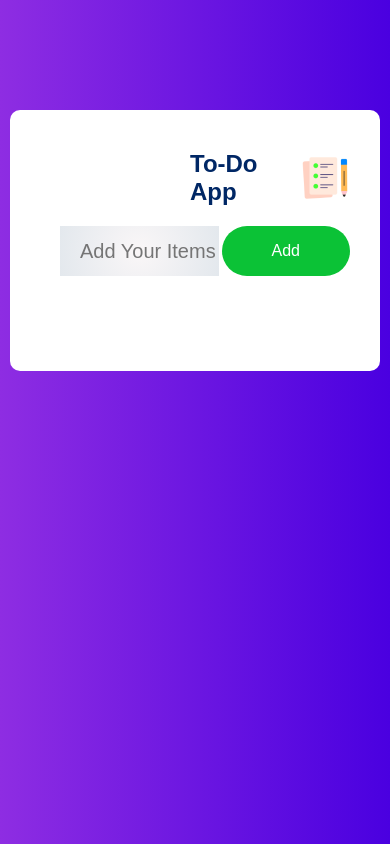
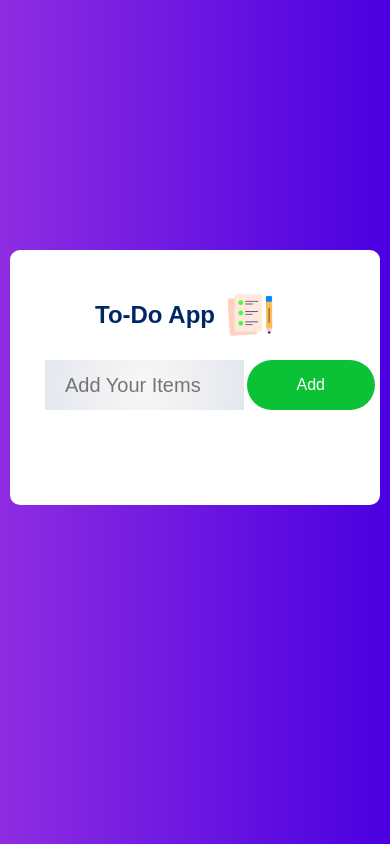
Before and after one commit to kiranjith33/Todo-app, a plain HTML site: page index.html in a window 390 px wide. Drawn offline with Linux system fonts and the light colour scheme.

Commit message:
Add files via upload

```diff
--- a/style.css
+++ b/style.css
@@ -100,11 +100,35 @@ button{
     width: 40px;
     height: 40px;
     font-size: 22px;
-    color: #fefdfd;
+    color: #2f2a2a;
     line-height: 40px;
     text-align: center;
     border-radius: 20%;
 }
 #list-container li span:hover{
     background: red;
+    animation: 1s ease-in-out;
 }
+@media only screen and (max-width: 700px){
+
+    .container{
+        flex-direction: column !important;
+        align-items: center;
+        padding-top: 150px;
+
+    }
+
+    .todo-app {
+        padding-right: 5px;
+        padding-left: 15px;
+
+
+    }
+    .todo-app h2{
+        color: #002765;
+    display: flex;
+    align-items: center;
+    margin-bottom: 20px;
+    margin-left: 70px;
+
+    }
```
